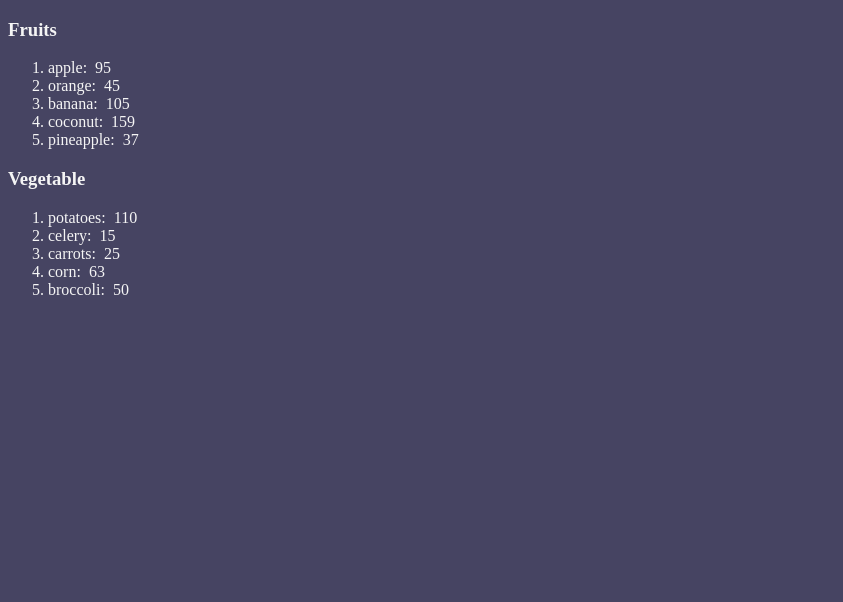
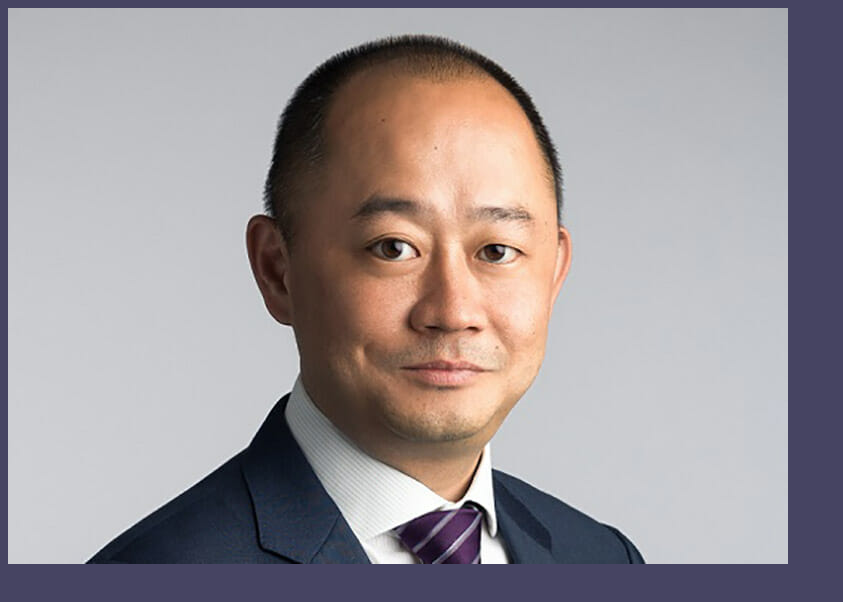
Before and after one commit to Asav098/React, a React (Vite) app in the folder my-react-app/: page / in a window 1280 px wide. Shown: the top 602 px of the page, without its empty margins (0-843 px from the left). Built offline with nearby package versions, Linux system fonts and the light colour scheme.

Commit message:
click Events

```diff
--- a/my-react-app/src/App.jsx
+++ b/my-react-app/src/App.jsx
@@ -1,24 +1,9 @@
-
-import List from './List.jsx'
+import Button from "./Button.jsx"
+import ProfilePicture from "./ProfilePicture.jsx"
 function App() {
-  const fruits = [{id:1,name:"apple", calories:95},
-                    {id:2,name:"orange",calories:45},
-                    {id:3,name:"banana",calories:105},
-                    {id:4,name:"coconut",calories:159},
-                    {id:5,name:"pineapple",calories:37}];
-
-  const vegetable = [{id:6,name:"potatoes", calories:110},
-                    {id:7,name:"celery",calories:15},
-                    {id:8,name:"carrots",calories:25},
-                    {id:9,name:"corn",calories:63},
-                    {id:10,name:"broccoli",calories:50}];
     return(
-      <>
-        {fruits.length >0 && <List items={fruits} category="Fruits"/> }
-        {vegetable.length > 0 && <List items={vegetable} category="Vegetable"/>}
-      </>
-    );
-
+      <ProfilePicture/>
+    )
 }
 
 export default App
--- /dev/null
+++ b/my-react-app/src/Button.jsx
@@ -0,0 +1,9 @@
+
+function Button(){
+    const handleClick = (e) => e.target.textContent = "OUCH!!";
+    return(
+
+        <button onDoubleClick={(e)=> handleClick(e)}>Click Me</button>
+    );
+}
+export default Button
--- a/my-react-app/src/List.jsx
+++ /dev/null
@@ -1,18 +0,0 @@
-
-function List(props){
-
-    const category = props.category;
-    const itemList =props.items
-
-
-    const listItems = itemList.map(item => <li key={item.id}>{item.name}: &nbsp;
-    {item.calories}</li>);
-    return(
-        <>
-        <h3>{category}</h3>
-        <ol>{listItems}</ol>
-        </>
-    )
-}
-
-export default List
--- /dev/null
+++ b/my-react-app/src/ProfilePicture.jsx
@@ -0,0 +1,7 @@
+
+function ProfilePicture(){
+    const imageUrl = './src/assets/jaechoi.jpeg';
+    const handleClick = (e) => e.target.style.borderRadius = "50%";
+    return(<img onClick={(e)=> handleClick(e)} src={imageUrl}></img>)
+}
+export default ProfilePicture
```
Also changed, not shown: my-react-app/src/assets/jaechoi.jpeg (added).
